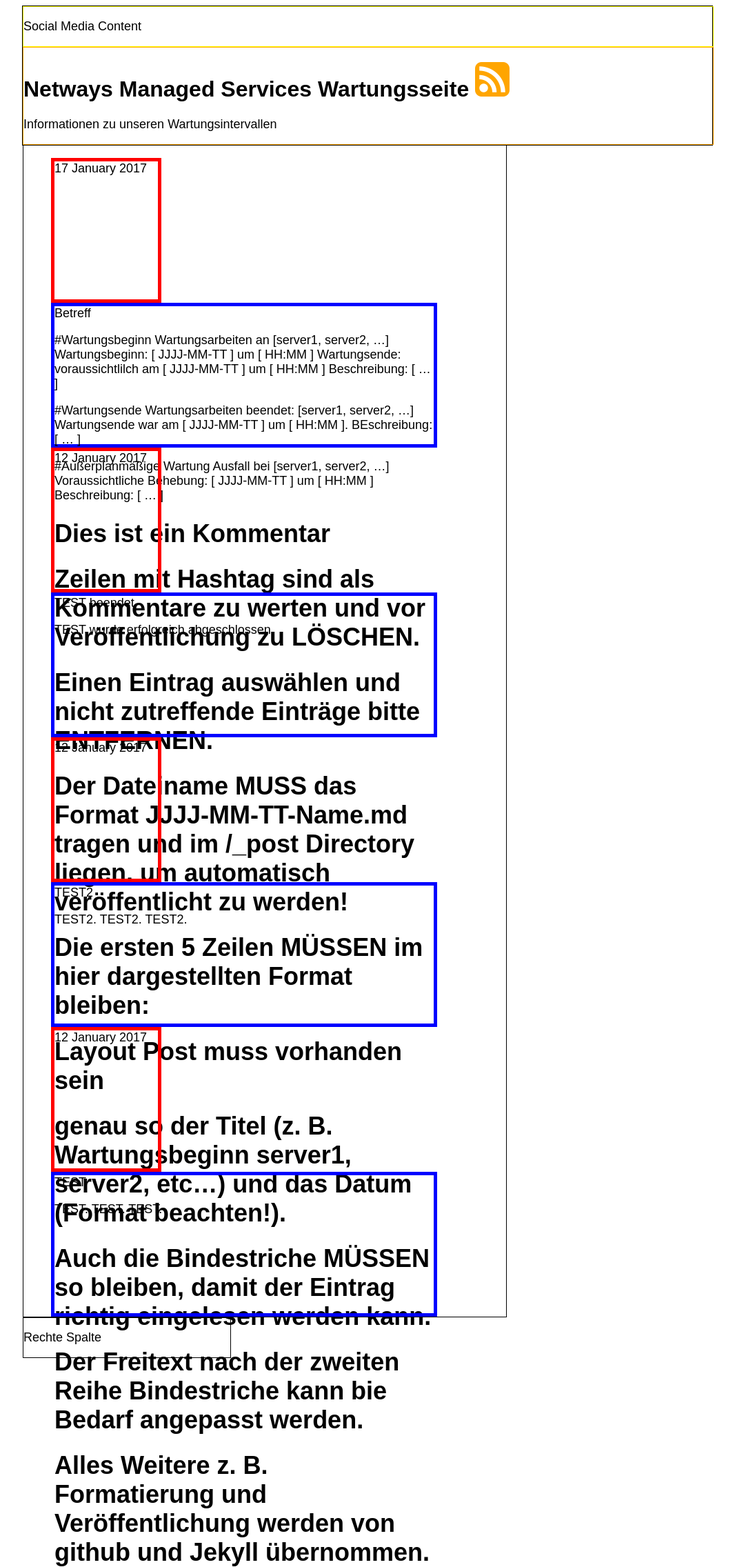
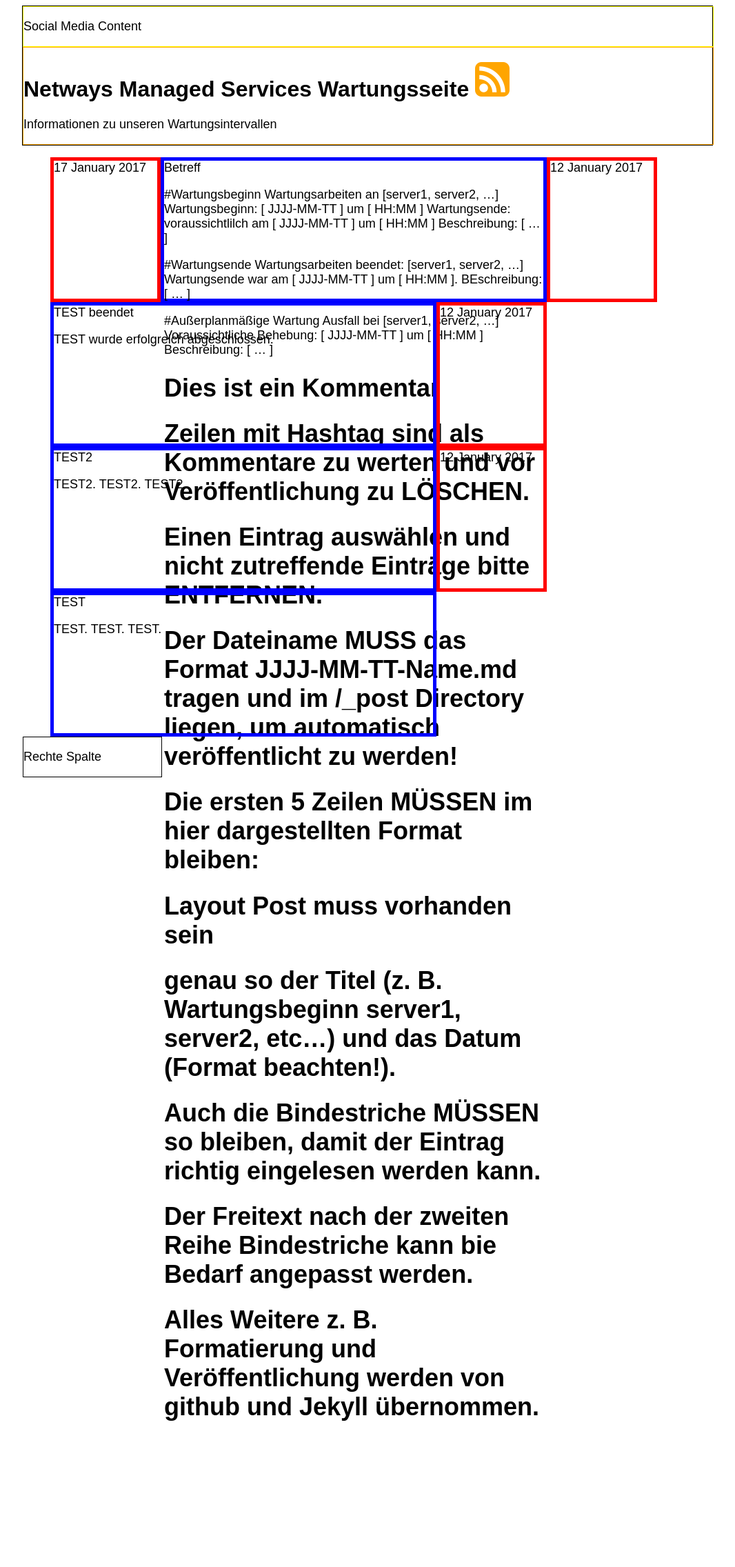
Before and after one commit to Storagegirl/storagegirl.github.io, a Jekyll site: the page built from index.html, in a window 1280 px wide. Shown: the whole page at 69% size, without its empty margins (107-1173 px from the left). Built offline with Jekyll 4.4.1, drawn with Linux system fonts in a browser that asks for light colours; after the commit the page ends 2061 px from its top, so only the background shows below that.

Commit message:
Update index.html

```diff
--- a/index.html
+++ b/index.html
@@ -14,7 +14,7 @@
 	<p>Informationen zu unseren Wartungsintervallen</p>
 	</div>
 
-	<div id="container2" style="float:left; width:70%; border:1px solid black">
+	<div id="container2" style="float:left; width:750px border:1px solid black">
 		<ul class="posts">
 		{% for post in site.posts %}
 		<div class=boxdate>
@@ -28,7 +28,7 @@
 		</ul>
 	</div>
 
-	<div id="container3" style="float:left; width:30%; border:1px solid black">
+	<div id="container3" style="float:left; width:200px; border:1px solid black">
 		<p>Rechte Spalte</p>
 	</div>
 
```
